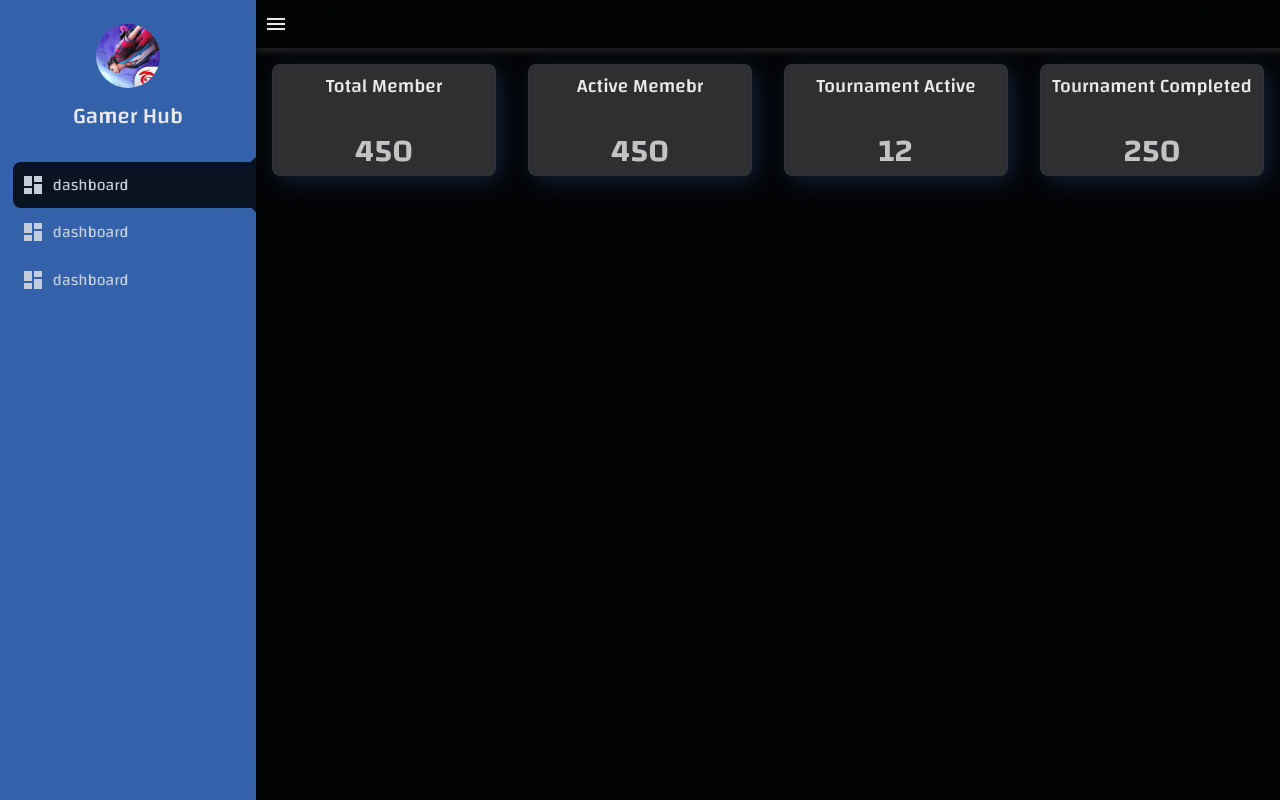
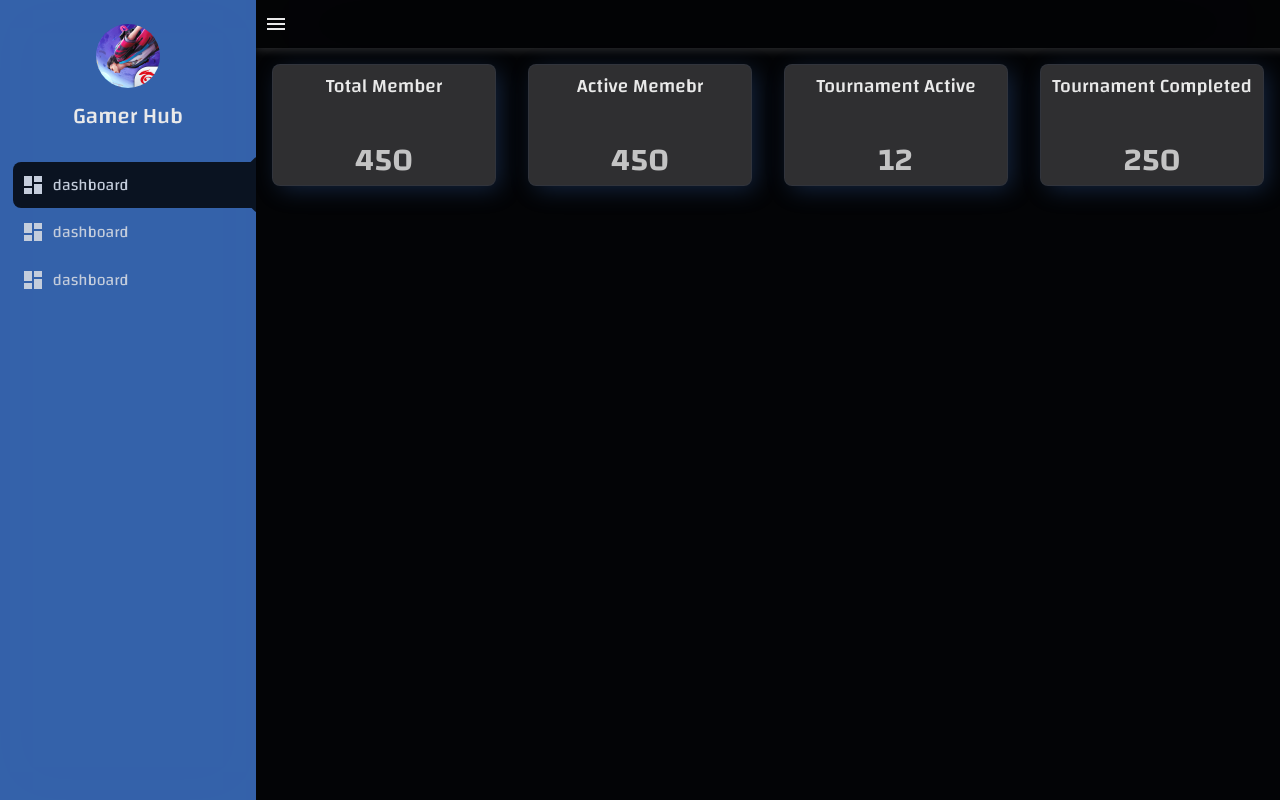
Before and after one commit to legcy143/gamynt_web_v3, a Next.js app: page /club/dashboard in a window 1280 px wide. Built offline with nearby package versions, Linux system fonts and the light colour scheme.

Commit message:
dashbaord v3

```diff
--- a/Page/dashboard/styles/clubanyalistic.module.scss
+++ b/Page/dashboard/styles/clubanyalistic.module.scss
@@ -20,7 +20,7 @@
 .container {
     // max-width: 12rem;
     // width: 12rem;
-    height: 7rem;
+    height: 7.6rem;
     border-radius: 0.5rem;
     box-shadow: 5px 5px 25px -2px rgb(var(--primary-color-rgb), 0.25);
     border: 1px solid rgb(var(--primary-color-rgb), 0.05);
```
